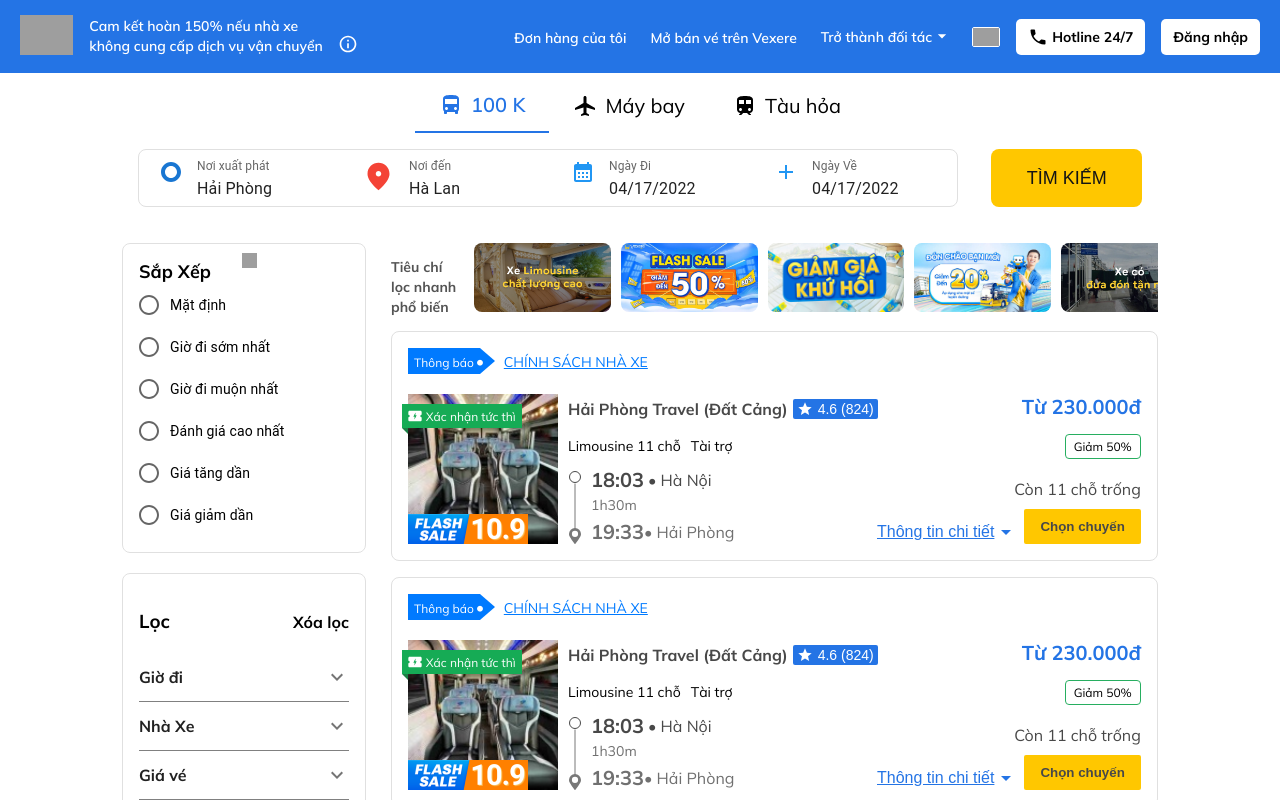
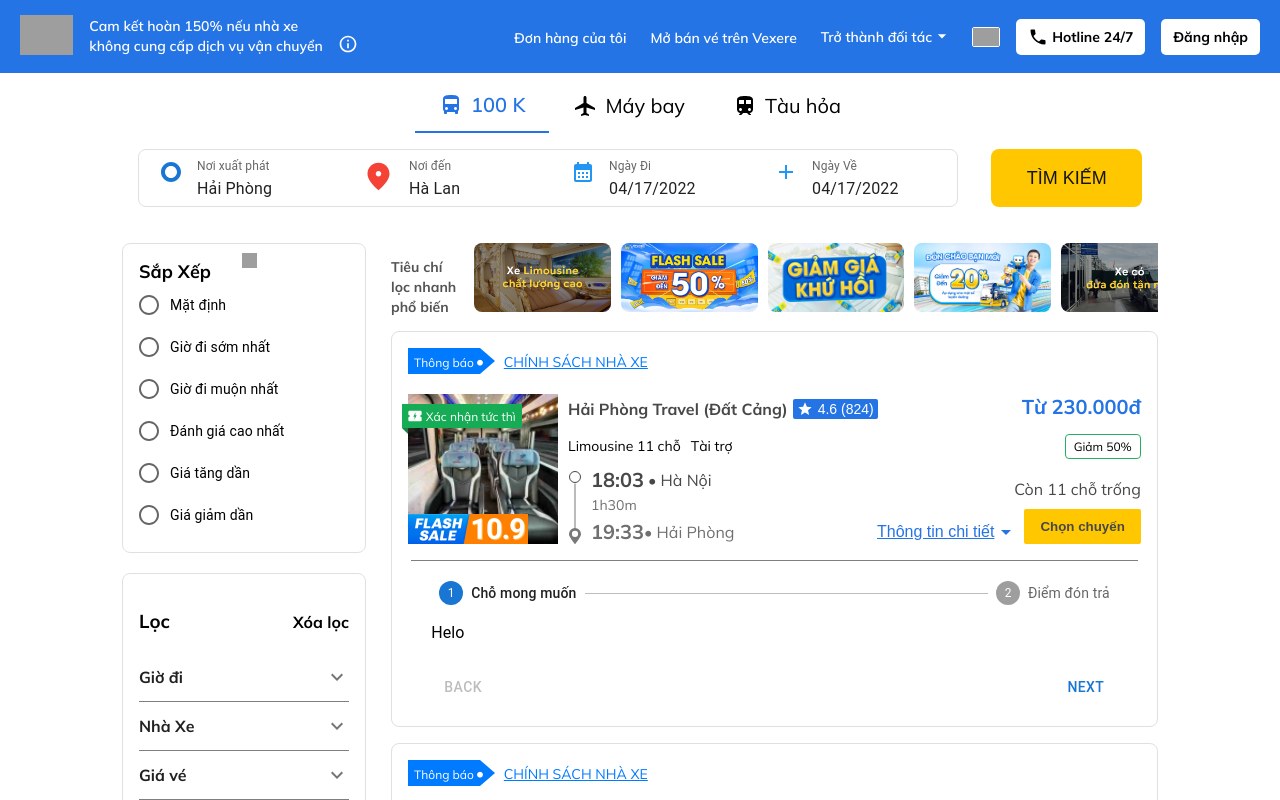
Before and after one commit to quyetcao/DuAnTotNghiep, a React (Vite) app in the folder FRONT_END/FRONT_END/: page /viewchuyenxe in a window 1280 px wide. Shown: the top 800 px of the page. Built offline with nearby package versions, Linux system fonts and the light colour scheme; grey boxes are pictures that could not be loaded.

Commit message:
code đặt chỗ

```diff
--- a/FRONT_END/FRONT_END/src/AdminApp.jsx
+++ b/FRONT_END/FRONT_END/src/AdminApp.jsx
@@ -6,9 +6,7 @@
 function AppAdmin() {
     return (
         <>
-
             <Outlet></Outlet>
-
         </>
     );
 }
--- a/FRONT_END/FRONT_END/src/component/dashboard/chart_thongke/MixedChart.jsx
+++ b/FRONT_END/FRONT_END/src/component/dashboard/chart_thongke/MixedChart.jsx
@@ -1,4 +1,4 @@
-import React from 'react';
+// import React from 'react';
 import { Chart as ChartJS, CategoryScale, LinearScale, BarElement, PointElement, LineElement, Title, Tooltip, Legend } from 'chart.js';
 import { Bar } from 'react-chartjs-2';
 
--- a/FRONT_END/FRONT_END/src/component/dashboard/chart_thongke/TableComponent.jsx
+++ b/FRONT_END/FRONT_END/src/component/dashboard/chart_thongke/TableComponent.jsx
@@ -1,4 +1,4 @@
-import React from 'react';
+// import React from 'react';
 import './css-chart/tablecomponent.css';
 
 export default function TableComponent() {
--- a/FRONT_END/FRONT_END/src/component/dashboard/chart_thongke/doanhthuvaluotchay.jsx
+++ b/FRONT_END/FRONT_END/src/component/dashboard/chart_thongke/doanhthuvaluotchay.jsx
@@ -1,4 +1,4 @@
-import React from 'react';
+// import React from 'react';
 import './css-chart/doanhthuvaluotchay.css';
 
 export default function DoanhThuVaLuotChay() {
--- a/FRONT_END/FRONT_END/src/component/dashboard/chart_thongke/linechart.jsx
+++ b/FRONT_END/FRONT_END/src/component/dashboard/chart_thongke/linechart.jsx
@@ -1,4 +1,4 @@
-import React from 'react';
+// import React from 'react';
 import { Line } from 'react-chartjs-2';
 import { Chart as ChartJS, CategoryScale, LinearScale, PointElement, LineElement, Title, Tooltip, Legend } from 'chart.js';
 
--- a/FRONT_END/FRONT_END/src/component/dashboard/dashboard.jsx
+++ b/FRONT_END/FRONT_END/src/component/dashboard/dashboard.jsx
@@ -2,7 +2,7 @@
 
 // import chart
 import PieChart from './chart_thongke/piechar';
-import LineChart from './chart_thongke/LineChart';
+// import LineChart from './chart_thongke/LineChart';
 import MixedChart from './chart_thongke/MixedChart';
 import TableComponent from './chart_thongke/TableComponent';
 import DoanhThuVaLuotChay from './chart_thongke/doanhthuvaluotchay';
@@ -305,7 +305,7 @@
                                 </div>
                                 <p className='thongke-title'>Doanh thu theo văn phòng/đại lý (VNĐ)</p>
                                 <div className='chart'>
-                                    <LineChart />
+                                    {/* <LineChart /> */}
                                 </div>
                                 <a href='#' className='more-btt'>
                                     <p>Xem thêm</p>
--- /dev/null
+++ b/FRONT_END/FRONT_END/src/component/viewpage/choose-seat.jsx
@@ -0,0 +1,5 @@
+export default function ChooseSeat(){
+    return (<>
+
+    </>)
+}
--- a/FRONT_END/FRONT_END/src/component/viewpage/ds-chuyen-xe.jsx
+++ b/FRONT_END/FRONT_END/src/component/viewpage/ds-chuyen-xe.jsx
@@ -4,13 +4,30 @@
 // import mui icon
 import ArrowDropDownOutlinedIcon from '@mui/icons-material/ArrowDropDownOutlined';
 import StarOutlinedIcon from '@mui/icons-material/StarOutlined';
+import ChooseSeat from './tab-clickseat-choselocation.jsx';
+import HorizontalLinearStepper from './tab-clickseat-choselocation.jsx';
+
+
 
 export default function DanhSachChuyenXe() {
     function openttct(e) {
-        console.log(e);
+        console.log(e.target);
         var elements = document.getElementsByClassName('thong-tin-chi-tiet');
         if (elements.length > 0) {
-            elements[0].style.display = 'block';
+                elements[0].style.display = 'block';
+        }
+
+        var a = document.getElementsByClassName('ticker-container');
+        if (a.length > 0) {
+            a[0].style.height = 'auto';
+        }
+    }
+
+    function openClickSeat(e){
+        console.log(e.target);
+        var elements = document.getElementsByClassName('set-chair');
+        if (elements.length > 0) {
+                elements[0].style.display = 'block';
         }
 
         var a = document.getElementsByClassName('ticker-container');
@@ -144,7 +161,7 @@
                                             type='button'
                                             className='ant-btn btn-booking '
                                         >
-                                            <span>Chọn chuyến</span>
+                                            <span onClick={openClickSeat} >Chọn chuyến</span>
                                         </button>
                                     </div>
                                 </div>
@@ -158,6 +175,11 @@
                     <ScrollableTabsButtonVisible />
                 </div>
             </div>
+            <div className='set-chair'>
+                <div className='tt-ct-seat-tung-chuyen-xe'>
+                 <HorizontalLinearStepper />
+                </div>
+            </div>
         </div>
     );
 }
--- /dev/null
+++ b/FRONT_END/FRONT_END/src/component/viewpage/tab-clickseat-choselocation.jsx.jsx
@@ -0,0 +1,116 @@
+import * as React from 'react';
+import Box from '@mui/material/Box';
+import Stepper from '@mui/material/Stepper';
+import Step from '@mui/material/Step';
+import StepLabel from '@mui/material/StepLabel';
+import Button from '@mui/material/Button';
+import Typography from '@mui/material/Typography';
+
+
+export default function HorizontalLinearStepper(){
+    const steps = ['Chỗ mong muốn', 'Điểm đón trả'];
+  const [activeStep, setActiveStep] = React.useState(0);
+  const [skipped, setSkipped] = React.useState(new Set());
+
+  const isStepOptional = (step) => {
+    return step === 1;
+  };
+
+  const isStepSkipped = (step) => {
+    return skipped.has(step);
+  };
+
+  const handleNext = () => {
+    let newSkipped = skipped;
+    if (isStepSkipped(activeStep)) {
+      newSkipped = new Set(newSkipped.values());
+      newSkipped.delete(activeStep);
+    }
+
+    setActiveStep((prevActiveStep) => prevActiveStep + 1);
+    setSkipped(newSkipped);
+  };
+
+  const handleBack = () => {
+    setActiveStep((prevActiveStep) => prevActiveStep - 1);
+  };
+
+  const handleSkip = () => {
+    if (!isStepOptional(activeStep)) {
+      // You probably want to guard against something like this,
+      // it should never occur unless someone's actively trying to break something.
+      throw new Error("You can't skip a step that isn't optional.");
+    }
+
+    setActiveStep((prevActiveStep) => prevActiveStep + 1);
+    setSkipped((prevSkipped) => {
+      const newSkipped = new Set(prevSkipped.values());
+      newSkipped.add(activeStep);
+      return newSkipped;
+    });
+  };
+
+  const handleReset = () => {
+    setActiveStep(0);
+  };
+
+    return (
+
+    <Box sx={{ width: '95%',margin:'auto', borderTop:'1px solid grey',padding:'20px', }}>
+      <Stepper activeStep={activeStep}>
+        {steps.map((label, index) => {
+          const stepProps = {};
+          const labelProps = {};
+          if (isStepSkipped(index)) {
+            stepProps.completed = false;
+          }
+          return (
+            <Step key={label} {...stepProps}>
+              <StepLabel {...labelProps}>{label}</StepLabel>
+            </Step>
+          );
+        })}
+      </Stepper>
+
+      {activeStep === steps.length ? (
+        <React.Fragment>
+          <Typography sx={{ mt: 2, mb: 1 }}>
+            All steps completed - you&apos;re finished
+          </Typography>
+          <Box sx={{ display: 'flex', flexDirection: 'row', pt: 2 }}>
+            <Box sx={{ flex: '1 1 auto' }} />
+            <Button onClick={handleReset}>Reset</Button>
+          </Box>
+        </React.Fragment>
+      ) : (
+        <React.Fragment>
+
+
+          <Typography sx={{ mt: 2, mb: 1 }}>
+          {activeStep + 1 === 1 ? <div>Helo</div> : <h2>Alo</h2> }
+
+          </Typography>
+          <Box sx={{ display: 'flex', flexDirection: 'row', pt: 2 }}>
+            <Button
+              color="inherit"
+              disabled={activeStep === 0}
+              onClick={handleBack}
+              sx={{ mr: 1 }}
+            >
+              Back
+            </Button>
+            <Box sx={{ flex: '1 1 auto' }} />
+            {isStepOptional(activeStep) && (
+              <Button color="inherit" onClick={handleSkip} sx={{ mr: 1 }}>
+                Skip
+              </Button>
+            )}
+            <Button onClick={handleNext}>
+              {activeStep === steps.length - 1 ? 'Finish' : 'Next'}
+            </Button>
+          </Box>
+        </React.Fragment>
+      )}
+    </Box>
+  );
+}
```
